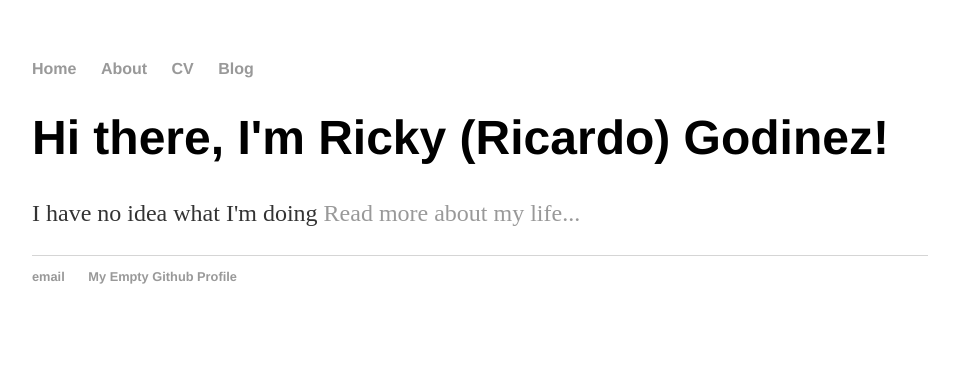
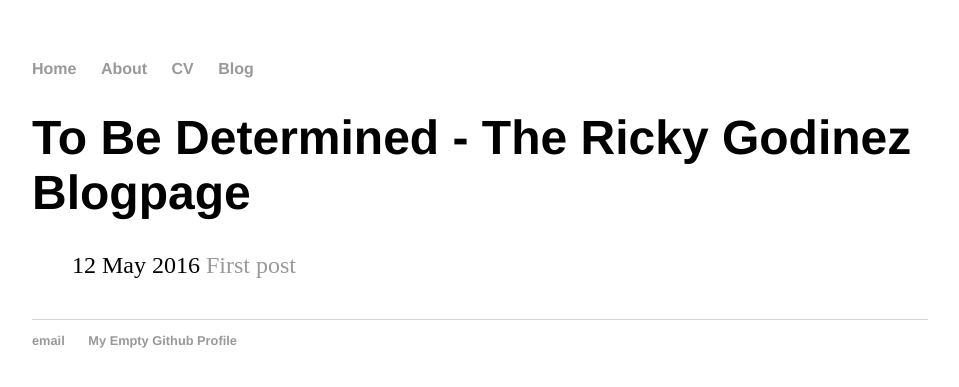
Before and after one commit to rgodinez/rgodinez.github.io, a Jekyll site: the page built from index.html, in a window 1280 px wide. Shown: the top 387 px of the page, without its empty margins (160-1119 px from the left). Built offline with Jekyll 4.4.1, drawn with Linux system fonts in a browser that asks for light colours.

Commit message:
Update index.html

```diff
--- a/index.html
+++ b/index.html
@@ -1,8 +1,12 @@
 ---
 layout: default
-title: To Be Determined - The Ricky Godinez Homepage
+title: To Be Determined - The Ricky Godinez Blogpage
 ---
-<div class="blurb">
-	<h1>Hi there, I'm Ricky (Ricardo) Godinez!</h1>
-	<p>I have no idea what I'm doing <a href="/about">Read more about my life...</a></p>
-</div><!-- /.blurb -->
+	<h1>{{page.title}}</h1>
+	<ul class="posts">
+		{% for post in site.posts %}
+		 <li><span>{{ post.date | date_to_string }}</span>
+		 	<a href="{{ post.url }} title="{{ post.title }}">{{ post.title }}</a>
+		 </li>
+		 {% endfor %}
+	</ul>
```
